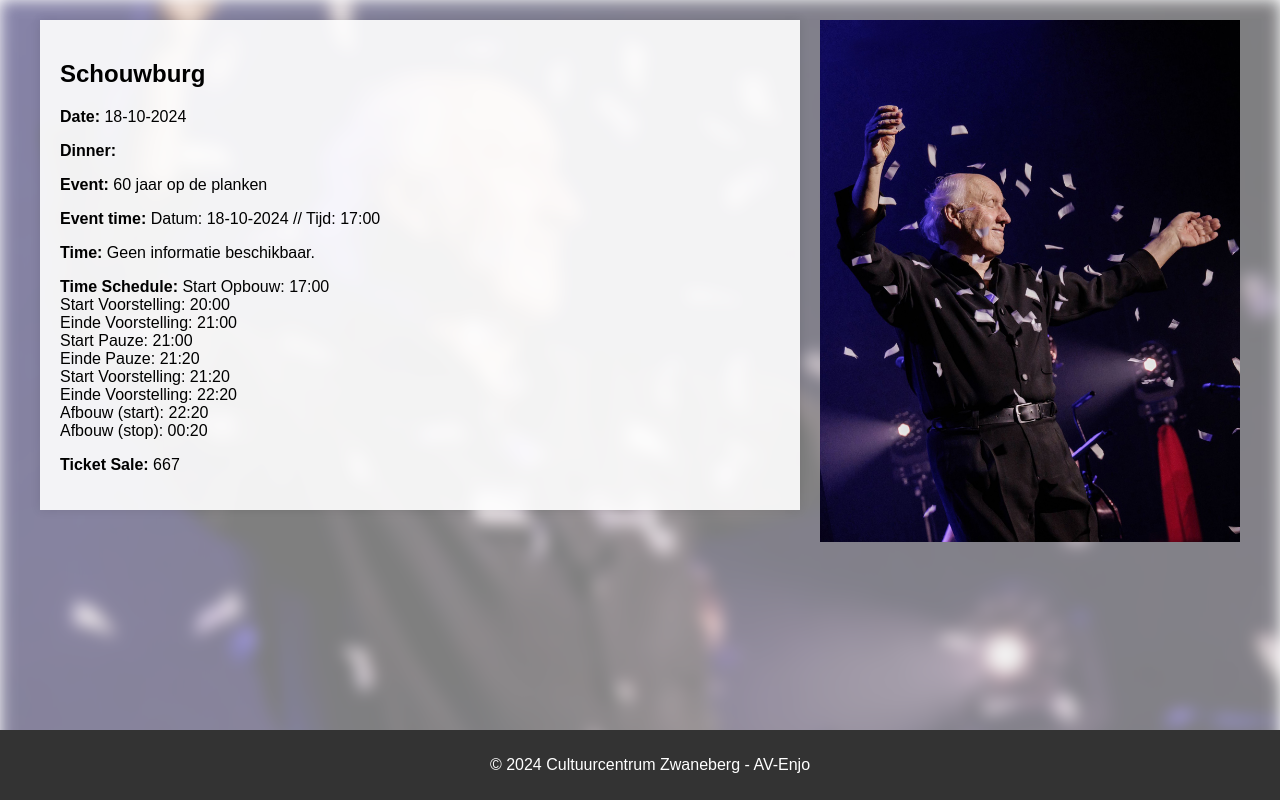
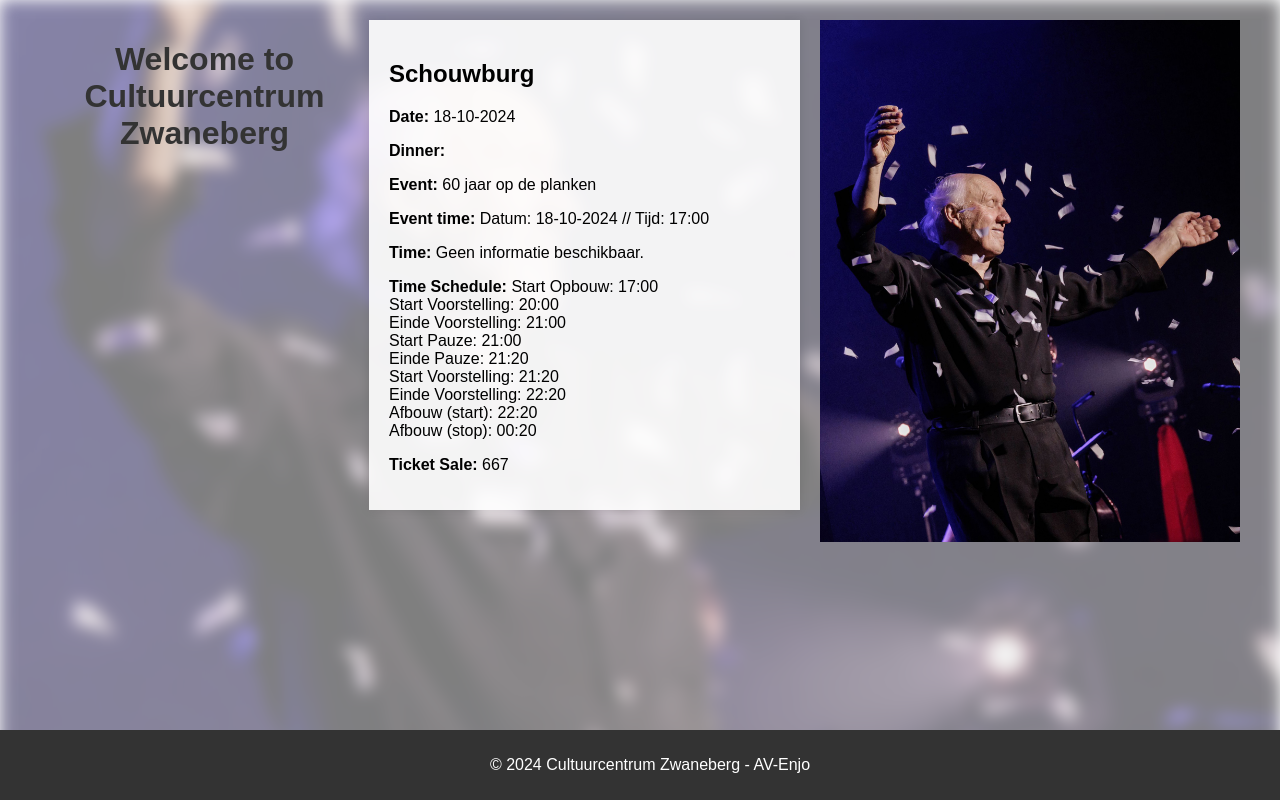
Before and after one commit to JorenEngels/Schermen-CCZ-WebApp, a plain HTML site: page index.html in a window 1280 px wide. Drawn offline with Linux system fonts and the light colour scheme; no server answers.

Commit message:
Update index.html

```diff
--- a/index.html
+++ b/index.html
@@ -9,6 +9,7 @@
 </head>
 <body>
     <div class="container">
+        <h1>Welcome to Cultuurcentrum Zwaneberg</h1>
         <div class="info-block">
             <h2>Schouwburg</h2>
             <p><strong>Date:</strong> <span id="datum">Laden...</span></p>
```
